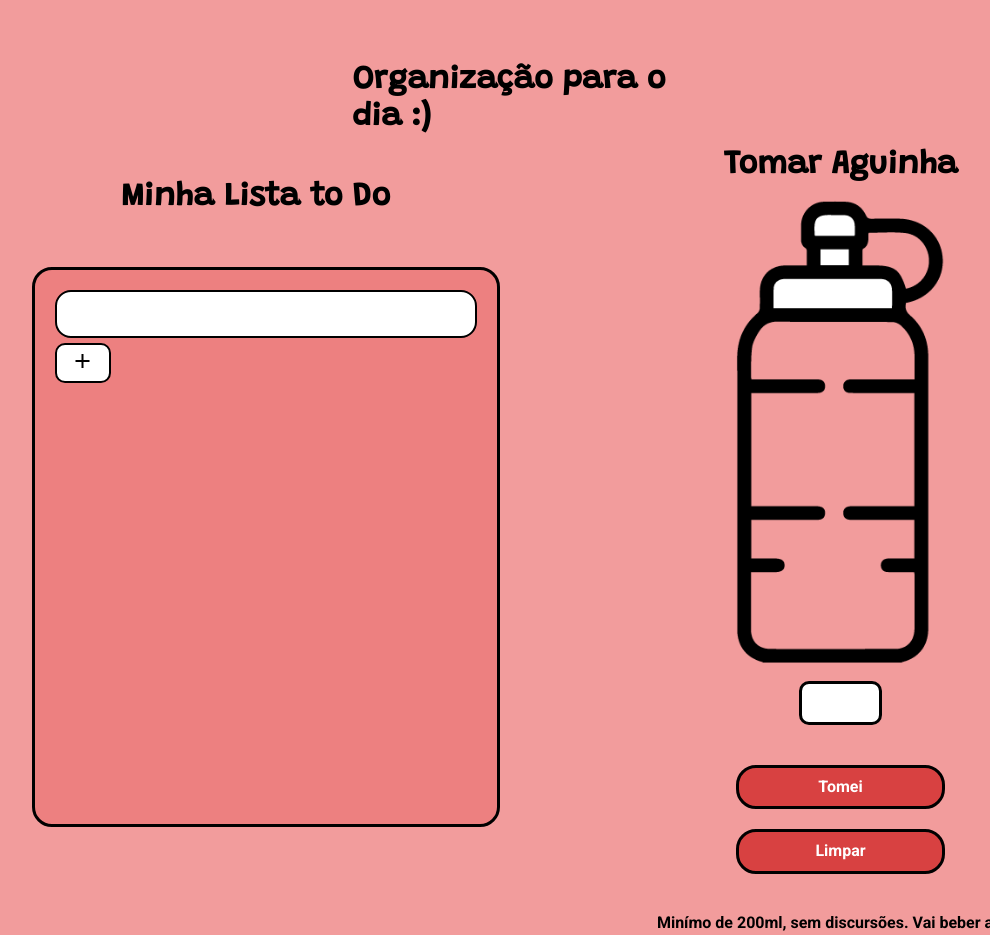
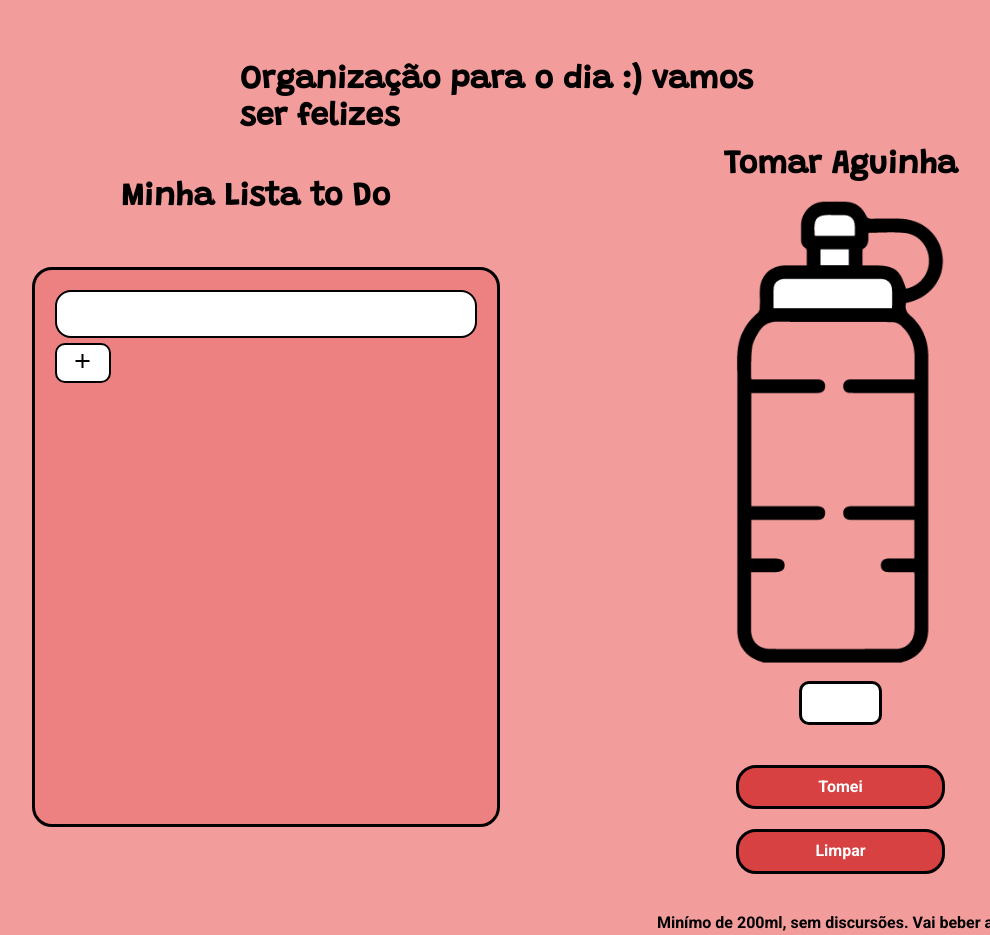
Before and after one commit to indialkm/listaTarefas, a plain HTML site: page index.html in a window 1280 px wide. Shown: the top 935 px of the page, without its empty margins (127-1117 px from the left). Drawn offline with nearby package versions, Linux system fonts and the light colour scheme; a web font is replaced by a local one.

Commit message:
Update index.html

```diff
--- a/index.html
+++ b/index.html
@@ -21,7 +21,7 @@
 
   <body>
     <header>
-        <h1>Organização para o dia :)</h1>
+        <h1>Organização para o dia :) vamos ser felizes</h1>
     </header>
     <main>
       <div class="ajuste02">
```
